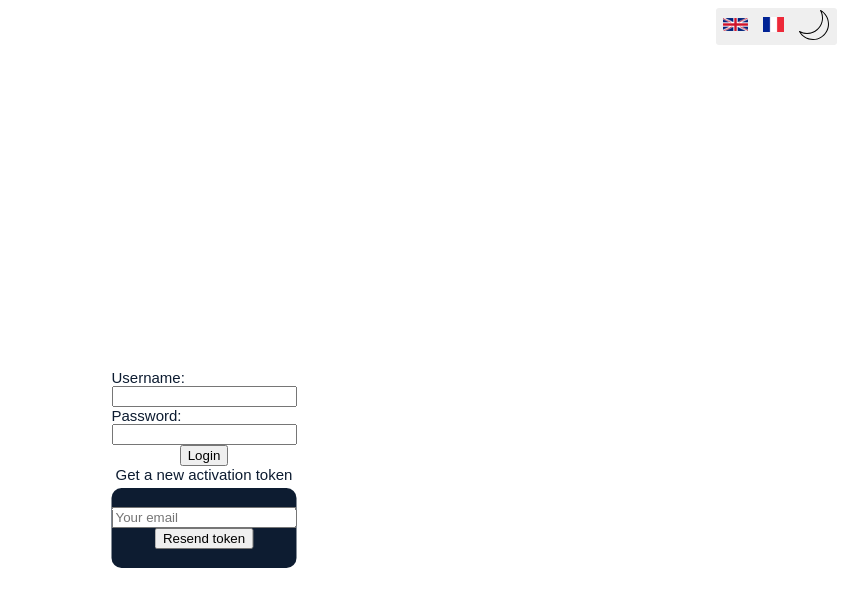
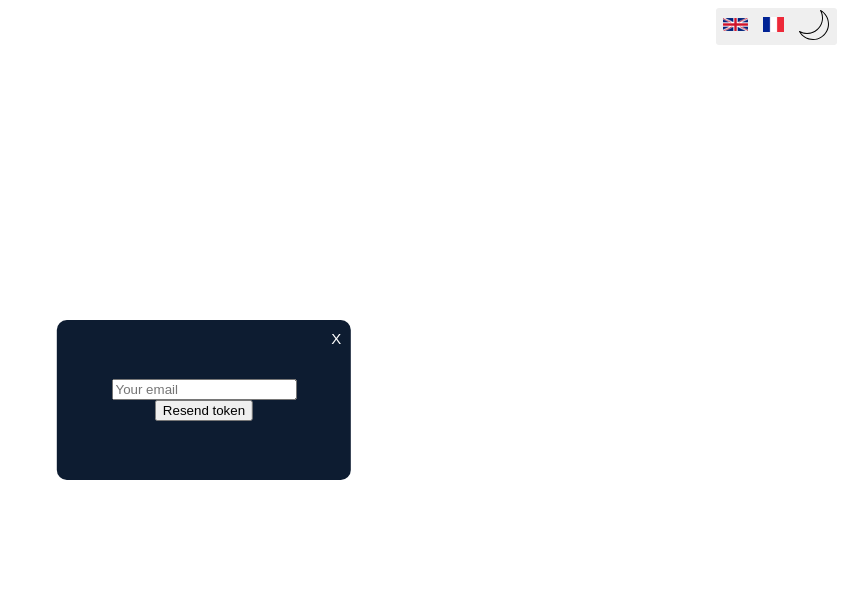
Before and after one commit to faouzi-ait/frontend-starter, a React (Create React App) app: page /login in a window 1280 px wide. Both pictures are taken after a click on the element "Get a new activation token". Shown: the top 606 px of the page, without its empty margins (436-1280 px from the left). Built offline with nearby package versions, Linux system fonts and the light colour scheme.

Commit message:
Finished the token activation check

```diff
--- a/src/components/pages/Login.js
+++ b/src/components/pages/Login.js
@@ -81,7 +81,7 @@ function Login() {
             style={{ cursor: 'pointer', userSelect: 'none' }}>
             {t('loginToken')}
           </span>
-          {isOpen && <TokenPane />}
+          {isOpen && <TokenPane setOpen={setIsOpen} />}
           <span>
             {errors &&
               errors.data &&
--- a/src/components/ui/TokenPane.js
+++ b/src/components/ui/TokenPane.js
@@ -2,7 +2,7 @@ import React, { useState } from 'react';
 import { useSelector, useDispatch } from 'react-redux';
 import { resendActivationToken } from '../../redux/actions/resendToken';
 
-function TokenPane() {
+function TokenPane({ setOpen }) {
   const dispatch = useDispatch();
   const { result, error } = useSelector((state) => state.tokenRequest);
   const [userMail, setUserMail] = useState('');
@@ -21,6 +21,9 @@ function TokenPane() {
 
   return (
     <div className="tokenPane">
+      <span onClick={() => setOpen(false)} className="closeBtn">
+        X
+      </span>
       <div>
         <input
           type="email"
@@ -37,6 +40,9 @@ function TokenPane() {
           Check your email to activate your account
         </span>
       )}
+      {error && error.data && (
+        <span className="tokenPaneMsg">{error.data.message}</span>
+      )}
     </div>
   );
 }
--- a/src/redux/sagas/resendToken.js
+++ b/src/redux/sagas/resendToken.js
@@ -16,8 +16,8 @@ export function* resendToken(payload) {
   if (result.error) {
     const { data, status } = result.error.response;
     yield put(resendActivationTokenFailure({ data, status }));
-    // yield delay(4000);
-    // yield put(resendActivationTokenFailure(null));
+    yield delay(4000);
+    yield put(resendActivationTokenFailure(null));
   } else {
     console.log('SUCCESS');
     yield put(resendActivationTokenSuccess(result.data));
--- a/src/sass/partials/4 - pages/_login.scss
+++ b/src/sass/partials/4 - pages/_login.scss
@@ -23,15 +23,24 @@ form {
     justify-content: center;
     align-items: center;
     position: absolute;
-    top: 66%;
+    top: 50%;
     left: 50%;
     transform: translate(-50%, -50%);
-    min-width: 13%;
-    min-height: 10%;
+    min-width: 23%;
+    min-height: 20%;
     background: var(--theme-token_panel-background);
     border-radius: 10px;
 }
 
-.tokenPaneMsg {
+.tokenPaneMsg,
+.closeBtn {
     color: var(--theme-token_panel-text)
 }
+
+.closeBtn {
+    display: block;
+    position: absolute;
+    top: 1rem;
+    right: 1rem;
+    cursor: pointer;
+}
```
